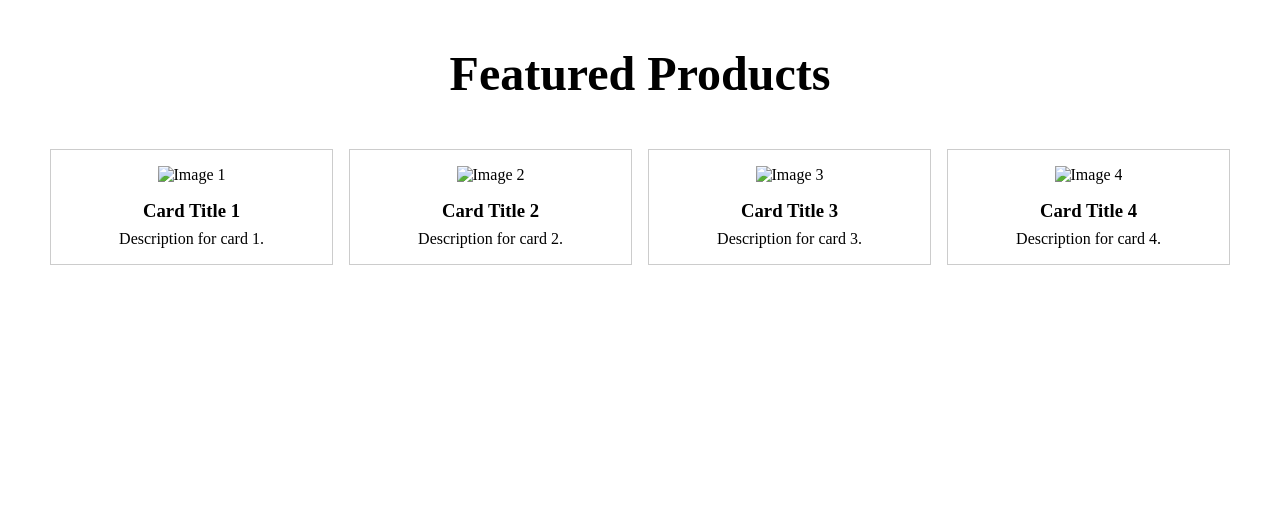
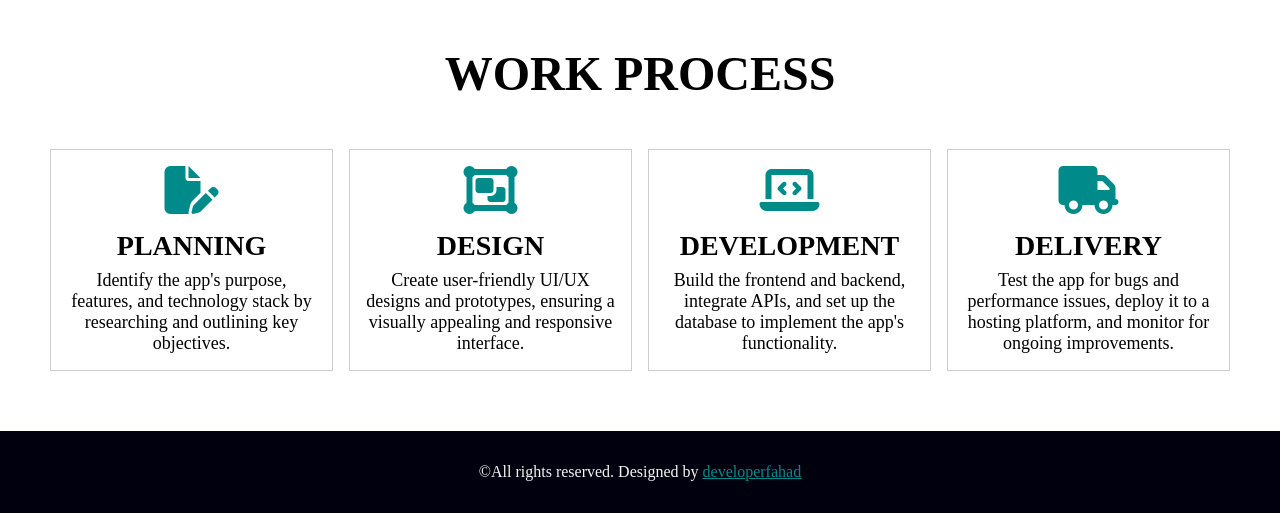
Before and after one commit to developer-fahad/single-page-responsive, a plain HTML site: page index.html in a window 1280 px wide. Shown: the part 883-1396 px from the top of the page. Before the commit the page ends 1148 px from the top, so only its background shows below. Drawn offline with Linux system fonts and the light colour scheme.

Commit message:
Added fontawesome cdn link and use icons on cards

```diff
--- a/index.html
+++ b/index.html
@@ -5,13 +5,15 @@
     <meta name="viewport" content="width=device-width, initial-scale=1.0" />
     <title>Responsive Web Page</title>
     <link rel="stylesheet" href="styles.css" />
+    <!-- Font awesome cdn-->
+     <link rel="stylesheet" href="https://cdnjs.cloudflare.com/ajax/libs/font-awesome/6.6.0/css/all.min.css" integrity="sha512-Kc323vGBEqzTmouAECnVceyQqyqdsSiqLQISBL29aUW4U/M7pSPA/gEUZQqv1cwx4OnYxTxve5UMg5GT6L4JJg==" crossorigin="anonymous" referrerpolicy="no-referrer" />
   </head>
   <body>
     <!-- Navigation Bar -->
     <section class="header">
       <div class="container">
         <nav class="navbar">
-          <div class="logo"><a href="#">Website</a></div>
+          <div class="logo"><a href="#"><span style="color: darkcyan;">W</span>ebsite</a></div>
           <ul class="nav-links">
             <li><a href="#">Home</a></li>
             <li><a href="#">About</a></li>
@@ -53,32 +55,41 @@
     </section>
 
      <!-- Cards Section -->
-      <div class="products">
-        Featured Products
+      <div class="work">
+        Work Process
       </div>
-     <section class="cards-section container">
+      <div class="container">
+     <section class="cards-section">
 
         <div class="card">
-            <img src="image1.jpg" alt="Image 1">
-            <h3>Card Title 1</h3>
-            <p>Description for card 1.</p>
+            <i class="fa-solid fa-file-pen" style="font-size: 48px; color: darkcyan"></i>
+            <h3>Planning</h3>
+            <p>Identify the app's purpose, features, and technology stack by researching and outlining key objectives.</p>
         </div>
         <div class="card">
-            <img src="image2.jpg" alt="Image 2">
-            <h3>Card Title 2</h3>
-            <p>Description for card 2.</p>
+            <i class="fa-solid fa-object-group" style="font-size: 48px; color: darkcyan"></i>
+            <h3>Design</h3>
+            <p>Create user-friendly UI/UX designs and prototypes, ensuring a visually appealing and responsive interface.</p>
         </div>
         <div class="card">
-            <img src="image3.jpg" alt="Image 3">
-            <h3>Card Title 3</h3>
-            <p>Description for card 3.</p>
+            <i class="fa-solid fa-laptop-code" style="font-size: 48px; color: darkcyan"></i>
+            <h3>Development</h3>
+            <p>Build the frontend and backend, integrate APIs, and set up the database to implement the app's functionality.</p>
         </div>
         <div class="card">
-            <img src="image4.jpg" alt="Image 4">
-            <h3>Card Title 4</h3>
-            <p>Description for card 4.</p>
+            <i class="fa-solid fa-truck" style="font-size: 48px; color: darkcyan"></i>
+            <h3>Delivery</h3>
+            <p>Test the app for bugs and performance issues, deploy it to a hosting platform, and monitor for ongoing improvements.</p>
         </div>
     </section>
+    </div>
+
+    <!-- Footer section -->
+     <section class="footer">
+      <footer class="container">
+        <p>&copy;All rights reserved. Designed by <a href="https://www.linkedin.com/in/developerfahad/" style="color: darkcyan;">developerfahad</a></p>
+      </footer>
+     </section>
 
     <script src="script.js"></script>
   </body>
--- a/styles.css
+++ b/styles.css
@@ -37,14 +37,20 @@
 
 .nav-links li {
   display: inline-block;
-  margin-left: 1.5rem;
+  margin-left: 1.2rem;
 }
 
 .nav-links a {
   text-decoration: none;
   color: black;
   text-transform: uppercase;
-  font-size: 22px;
+  font-size: 18px;
+  font-weight: bold;
+  padding-bottom: 8px;
+}
+.nav-links a:hover {
+  border-bottom: 3px solid darkcyan;
+  transition: ease;
 }
 
 /* Hamburger Styling */
@@ -149,22 +155,22 @@
 
 /* Button Styles */
 .btn {
-  background-color: #1d4ed8; /* Primary color */
+  background-color: darkcyan;
   color: white;
-  padding: 10px 20px;
+  padding: 15px 25px;
   border: none;
   border-radius: 5px;
-  font-size: 1rem;
+  font-size: 18px;
   cursor: pointer;
   transition: background-color 0.3s ease;
 }
 
 .btn:hover {
-  background-color: #2563eb; /* Slightly lighter blue on hover */
+  background-color: rgb(1, 117, 117);
 }
 
-/* Cards Section */
-.products {
+/* Work section With Cards */
+.work {
   display: flex;
   justify-content: center;
   align-items: center;
@@ -172,6 +178,7 @@
   font-size: 3rem;
   font-weight: bolder;
   text-align: center;
+  text-transform: uppercase;
 }
 .cards-section {
   display: grid;
@@ -189,9 +196,24 @@
 }
 .card h3 {
   margin-top: 1rem;
+  font-size: 28px;
+  text-transform: uppercase;
+  font-weight: bold;
 }
 .card p {
   margin-top: 0.5rem;
+  font-size: 18px;
+}
+
+/* Footer section */
+.footer{
+    background: #00000f;
+    padding: 32px 0px;
+    margin-top: 60px;
+}
+.footer p{
+    color: whitesmoke;
+    text-align: center;
 }
 
 /* Responsive for mobile device */
@@ -216,7 +238,7 @@
     grid-template-columns: 1fr;
     /* grid-template-rows: auto; */
   }
-  .products {
+  .work {
     font-size: 2rem;
     font-weight: bolder;
     text-align: center;
```
